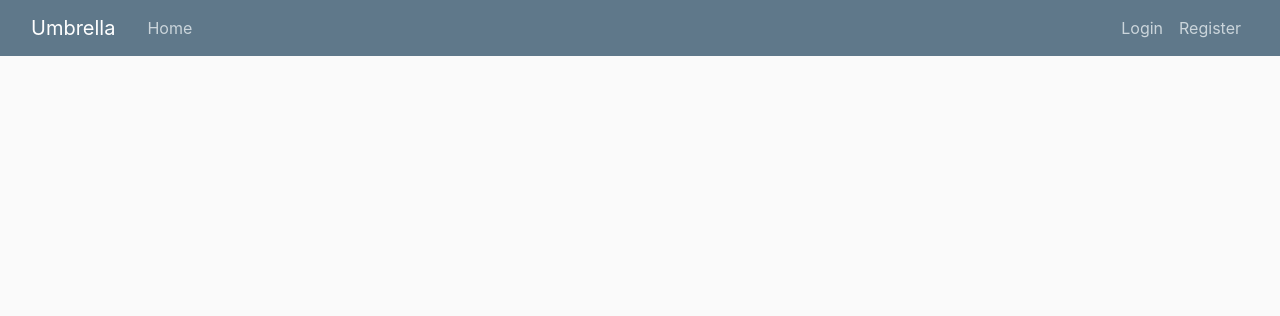
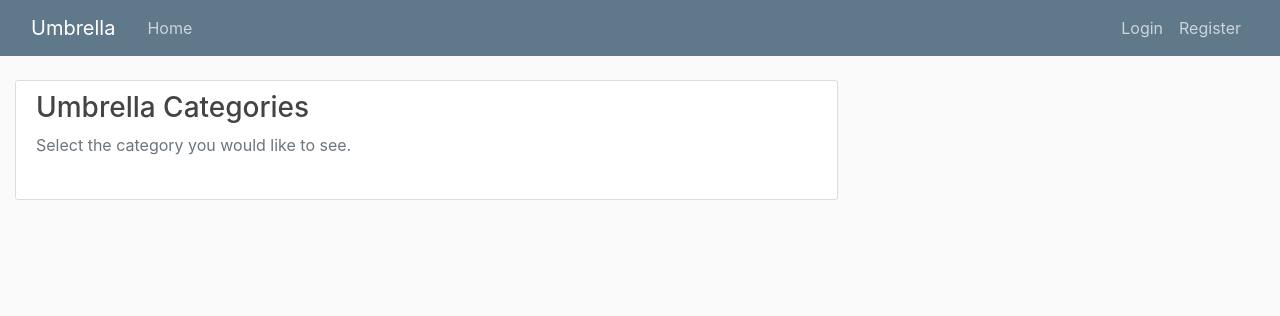
Before and after one commit to gh-lutheravery/umbrella, a Flask app: page / in a window 1280 px wide. Shown: the top 316 px of the page. Run offline with Flask 3, Linux system fonts and the light colour scheme; a database or web service that is not in the repository returns one stand-in record (values such as "Sample title"); some libraries are stand-ins or nearby versions.

Commit message:
add back categories

```diff
--- a/umbrella/templates/home.html
+++ b/umbrella/templates/home.html
@@ -1,5 +1,22 @@
 {% extends "layout.html" %}
 {% block content %}
+    <div class="content-section">
+        <h3>Umbrella Categories</h3>
+        <p class='text-muted'>Select the category you would like to see.
+          <div class="list-group">
+              {% for cat in cats %}
+                  <a href="{{ url_for('home', category=cat.id) }}"
+                     class="list-group-item list-group-item-action flex-column align-items-start active">
+                    <div class="d-flex w-100 justify-content-between">
+                      <h5 class="mb-1">{{ cat.title }}</h5>
+                    </div>
+                    <p class="mb-1">{{ cat.description }}</p>
+                  </a>
+              {% endfor %}
+          </div>
+        </p>
+    </div>
+
     {% for post in posts %}
         <article class="media content-section">
           <div class="media-body">
```
